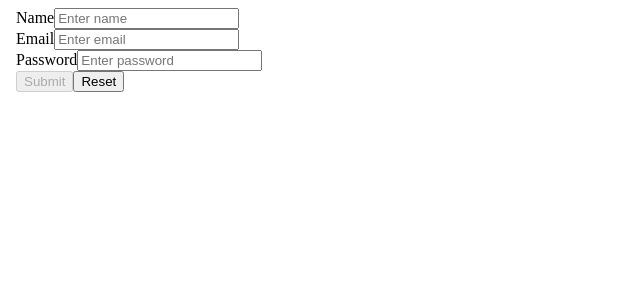
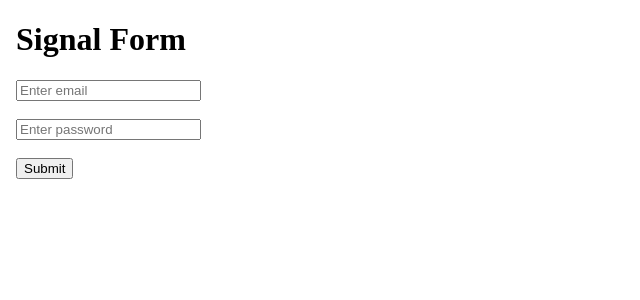
Before and after one commit to bikramdhami0100/basic, an Angular app: page / in a window 1280 px wide. Shown: the top 300 px of the page, without its empty margins (0-640 px from the left). Built offline with nearby package versions, Linux system fonts and the light colour scheme.

Commit message:
making a services and use in multiple component in angular

```diff
--- a/src/app/app.html
+++ b/src/app/app.html
@@ -37,6 +37,9 @@
          <button (click)="handleForm()">Login</button>
          <button (click)="reset()">Reset</button>
      </div> -->
-      <app-form></app-form>
+
+       <!-- <h1>Product List</h1>
+       <button (click)="handleProduct()" type="submit">ProductList</button> -->
+      <app-signal-form></app-signal-form>
 </body>
 </html>
--- /dev/null
+++ b/src/app/services/product.ts
@@ -0,0 +1,19 @@
+import { Injectable } from '@angular/core';
+
+@Injectable({
+  providedIn: 'root',
+})
+export class Product {
+   constructor(){
+    console.log("This is calling from services/product")
+   }
+   productList(){
+    return [
+      {id:1,name:"Laptop",price:50000},
+      {id:2,name:"Mobile",price:15000},
+      {id:3,name:"Tablet",price:10000},
+      {id:4,name:"Camera",price:5000},
+      {id:5,name:"Printer",price:2000},
+    ]
+   }
+}
--- /dev/null
+++ b/src/app/signal-form/signal-form.html
@@ -0,0 +1,25 @@
+<h1>Signal Form</h1>
+
+<form #userForm="ngForm" (ngSubmit)="handleSubmit(userForm.value)">
+
+  <input
+    type="text"
+    name="email"
+    ngModel
+    placeholder="Enter email"
+ />
+
+  <br><br>
+
+  <input
+  ngModel
+    type="password"
+    name="password"
+    placeholder="Enter password"
+    />
+
+  <br><br>
+
+  <button type="submit">Submit</button>
+
+</form>
--- /dev/null
+++ b/src/app/signal-form/signal-form.ts
@@ -0,0 +1,26 @@
+import { CommonModule } from '@angular/common';
+import { Component, signal } from '@angular/core';
+import { FormsModule, NgForm } from '@angular/forms';
+import { Product } from '../services/product';
+
+@Component({
+  selector: 'app-signal-form',
+  standalone: true,
+  imports: [CommonModule,FormsModule],
+  templateUrl: './signal-form.html',
+  styleUrl: './signal-form.css',
+})
+export class SignalForm {
+  constructor(private product:Product) {}
+  // loginModel = signal({
+  //   email: 'bikram dhami',
+  //   password: ''
+  // });
+
+  // loginForm = form(this.loginModel);
+
+  handleSubmit(data:NgForm) {
+    console.log(this.product.productList())
+    console.log(data);
+  }
+}
```
Also changed, not shown: src/app/app.ts (+10 -1 lines), src/app/signal-form/signal-form.css (added), 2 other files (tests, documents, lock files or other folders).
